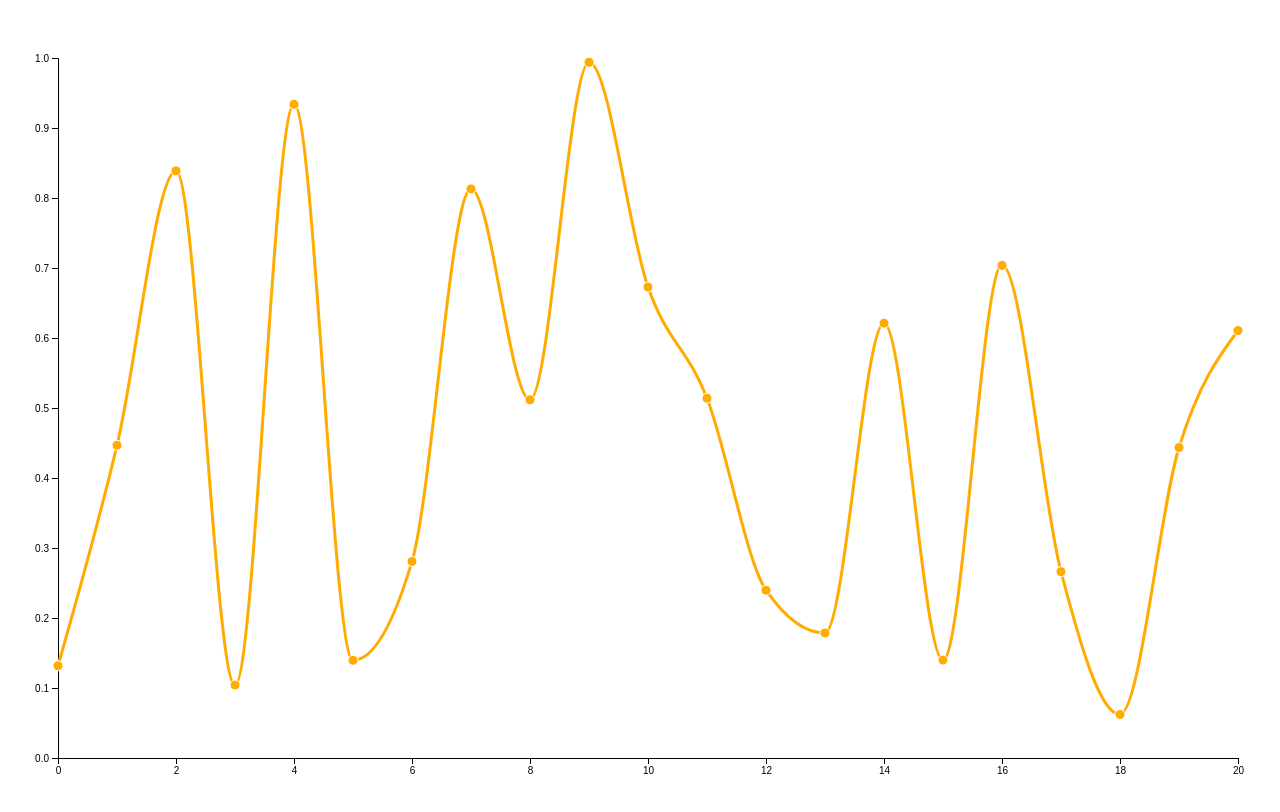
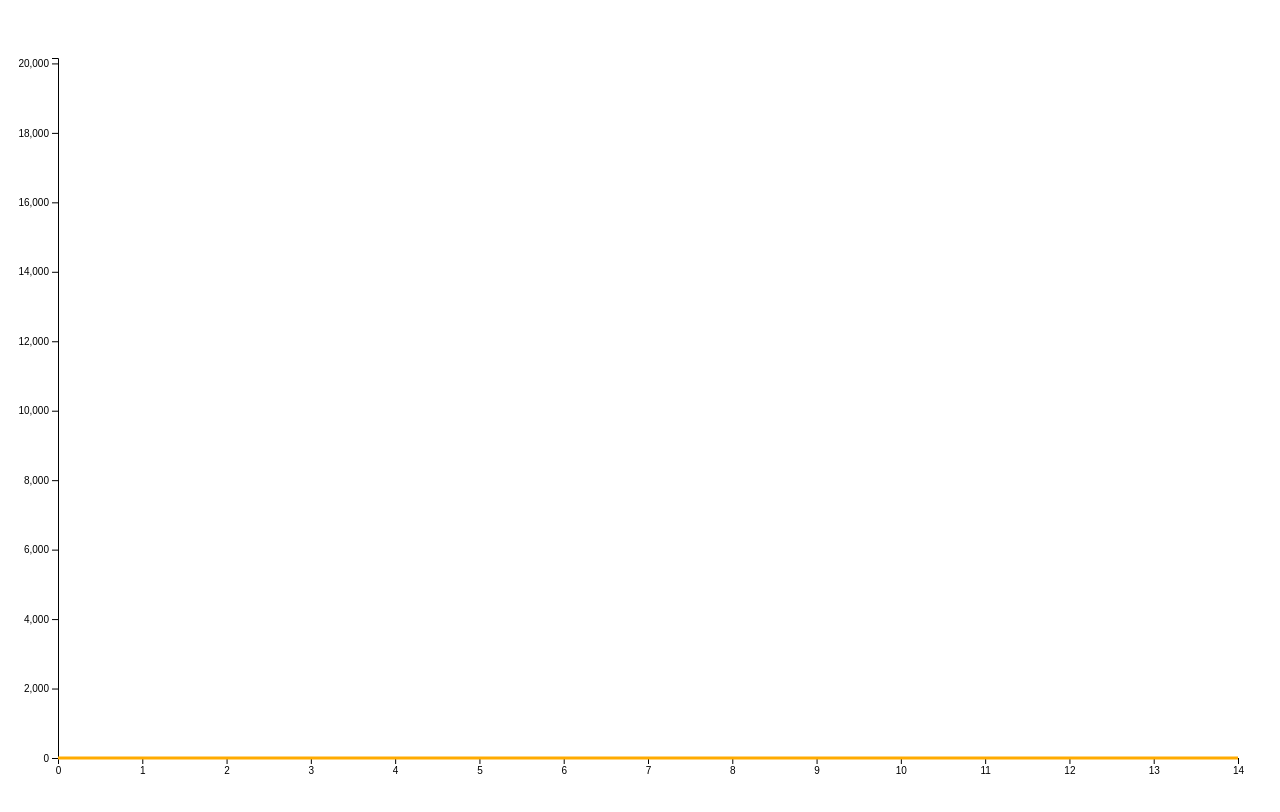
Before and after one commit to sonalipal/CS498DataViz, a plain HTML site: page netflixRevenue.html in a window 1280 px wide. Drawn offline with nearby package versions, Linux system fonts and the light colour scheme.

Commit message:
Update netflixRevenue.html

```diff
--- a/netflixRevenue.html
+++ b/netflixRevenue.html
@@ -42,16 +42,16 @@ var margin = {top: 50, right: 50, bottom: 50, left: 50}
   , height = window.innerHeight - margin.top - margin.bottom; // Use the window's height
 
 // The number of datapoints
-var n = 21;
+var n = 15;
 
 // 5. X scale will use the index of our data
 var xScale = d3.scaleLinear()
-    .domain([0, n-1]) // input
+    .domain([0, 14]) // input
     .range([0, width]); // output
 
 // 6. Y scale will use the randomly generate number
 var yScale = d3.scaleLinear()
-    .domain([0, 1]) // input
+    .domain([0, 20156]) // input
     .range([height, 0]); // output
 
 // 7. d3's line generator
@@ -87,47 +87,4 @@ svg.append("path")
     .attr("class", "line") // Assign a class for styling
     .attr("d", line); // 11. Calls the line generator
 
-// 12. Appends a circle for each datapoint
-svg.selectAll(".dot")
-    .data(dataset)
-  .enter().append("circle") // Uses the enter().append() method
-    .attr("class", "dot") // Assign a class for styling
-    .attr("cx", function(d, i) { return xScale(i) })
-    .attr("cy", function(d) { return yScale(d.y) })
-    .attr("r", 5)
-      .on("mouseover", function(a, b, c) {
-  			console.log(a)
-        this.attr('class', 'focus')
-		})
-      .on("mouseout", function() {  })
-//       .on("mousemove", mousemove);
-
-//   var focus = svg.append("g")
-//       .attr("class", "focus")
-//       .style("display", "none");
-
-//   focus.append("circle")
-//       .attr("r", 4.5);
-
-//   focus.append("text")
-//       .attr("x", 9)
-//       .attr("dy", ".35em");
-
-//   svg.append("rect")
-//       .attr("class", "overlay")
-//       .attr("width", width)
-//       .attr("height", height)
-//       .on("mouseover", function() { focus.style("display", null); })
-//       .on("mouseout", function() { focus.style("display", "none"); })
-//       .on("mousemove", mousemove);
-
-//   function mousemove() {
-//     var x0 = x.invert(d3.mouse(this)[0]),
-//         i = bisectDate(data, x0, 1),
-//         d0 = data[i - 1],
-//         d1 = data[i],
-//         d = x0 - d0.date > d1.date - x0 ? d1 : d0;
-//     focus.attr("transform", "translate(" + x(d.date) + "," + y(d.close) + ")");
-//     focus.select("text").text(d);
-//   }
 </script>
```
